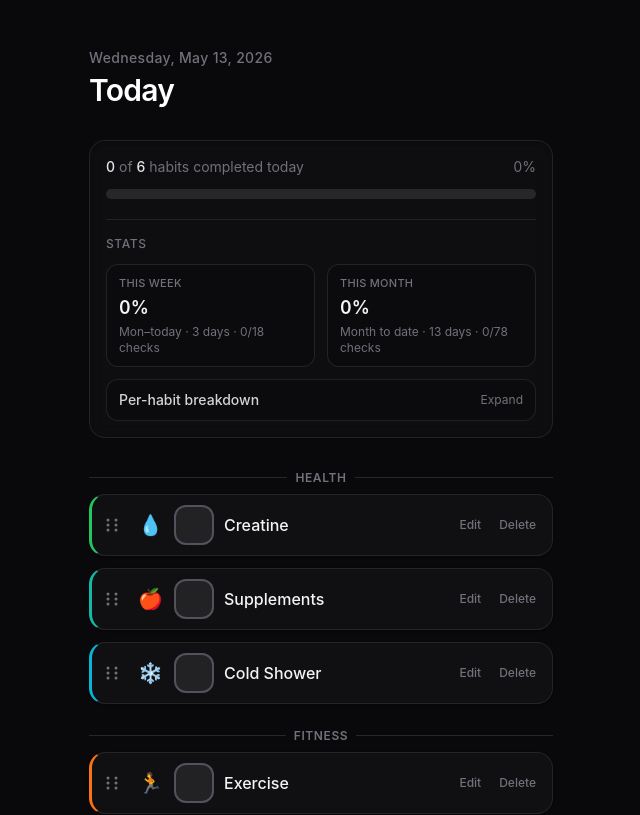
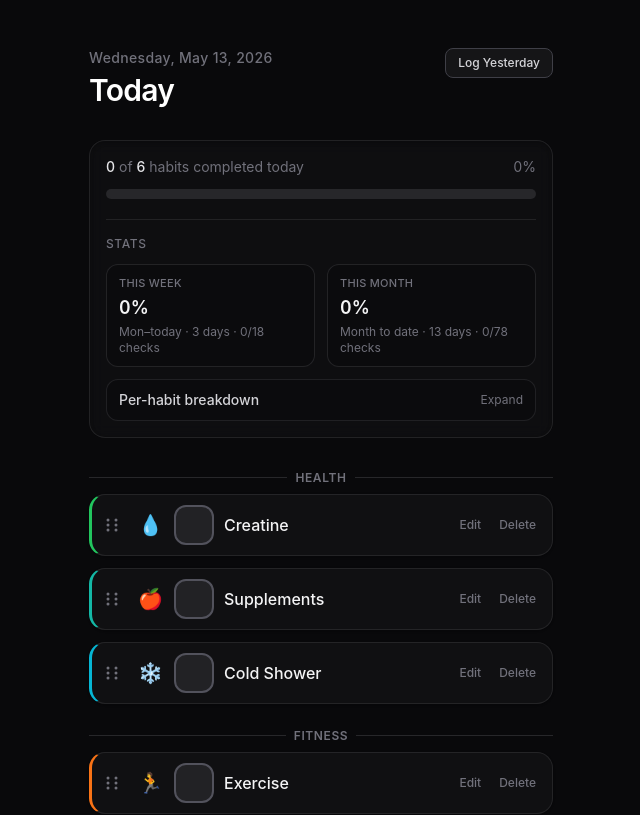
Before and after one commit to shaurya10n/habit-tracker, a React (Vite) app: page / in a window 1280 px wide. Shown: the top 815 px of the page, without its empty margins (319-959 px from the left). Built offline with nearby package versions, Linux system fonts and the light colour scheme.

Commit message:
complete yesterday's tasks

```diff
--- a/src/App.tsx
+++ b/src/App.tsx
@@ -517,7 +517,8 @@ type HabitDraft = {
 
 type SortableHabitRowProps = {
   habit: Habit
-  today: string
+  logDate: string
+  dragDisabled?: boolean
   completions: Persisted['completions']
   habitRates: Record<string, { week: RateResult; month: RateResult }>
   bestStreakByHabitId: Record<string, number>
@@ -528,7 +529,8 @@ type SortableHabitRowProps = {
 
 function SortableHabitRow({
   habit,
-  today,
+  logDate,
+  dragDisabled = false,
   completions,
   habitRates,
   bestStreakByHabitId,
@@ -543,7 +545,7 @@ function SortableHabitRow({
     transform,
     transition,
     isDragging,
-  } = useSortable({ id: habit.id })
+  } = useSortable({ id: habit.id, disabled: dragDisabled })
 
   const style = {
     transform: CSS.Transform.toString(transform),
@@ -551,7 +553,7 @@ function SortableHabitRow({
     zIndex: isDragging ? 1 : undefined,
   }
 
-  const done = isCompleted(completions, habit.id, today)
+  const done = isCompleted(completions, habit.id, logDate)
   const streak = habitStreak(completions, habit.id)
   const best = bestStreakByHabitId[habit.id] ?? 0
   const showStreakRow = streak > 0 || best > 0
@@ -560,6 +562,7 @@ function SortableHabitRow({
   return (
     <li
       ref={setNodeRef}
+      {...(dragDisabled ? attributes : {})}
       style={{
         ...style,
         borderLeft: `3px solid ${habit.color}`,
@@ -570,10 +573,18 @@ function SortableHabitRow({
     >
       <button
         type="button"
-        className="flex w-8 shrink-0 cursor-grab touch-none items-center justify-center rounded-lg text-zinc-500 hover:bg-zinc-800 hover:text-zinc-300 active:cursor-grabbing"
-        aria-label={`Reorder ${habit.name}`}
-        {...attributes}
-        {...listeners}
+        disabled={dragDisabled}
+        className={[
+          'flex w-8 shrink-0 touch-none items-center justify-center rounded-lg text-zinc-500',
+          dragDisabled
+            ? 'cursor-default opacity-40'
+            : 'cursor-grab hover:bg-zinc-800 hover:text-zinc-300 active:cursor-grabbing',
+        ].join(' ')}
+        aria-label={
+          dragDisabled ? `Reorder unavailable` : `Reorder ${habit.name}`
+        }
+        {...(dragDisabled ? {} : attributes)}
+        {...(dragDisabled ? {} : listeners)}
       >
         <svg
           className="h-5 w-5"
@@ -709,12 +720,19 @@ export default function App() {
     icon: EMOJI_ICONS[0],
   })
   const [newCategoryInput, setNewCategoryInput] = useState('')
+  const [logView, setLogView] = useState<'today' | 'yesterday'>('today')
   const [toasts, setToasts] = useState<ToastItem[]>([])
   const milestoneToastDedupeRef = useRef(new Set<string>())
   const pendingMilestonesRef = useRef<{ name: string; m: number }[]>([])
 
   const now = new Date()
   const today = formatYMD(now)
+  const yesterdayYMD = useMemo(() => {
+    const d = parseYMD(today)
+    d.setDate(d.getDate() - 1)
+    return formatYMD(d)
+  }, [today])
+  const activeLogDate = logView === 'yesterday' ? yesterdayYMD : today
 
   useEffect(() => {
     savePersisted({
@@ -828,10 +846,10 @@ export default function App() {
     })
   }, [habits, completions])
 
-  const completedToday = useMemo(() => {
-    const day = completions[today] ?? {}
+  const completedForActiveDate = useMemo(() => {
+    const day = completions[activeLogDate] ?? {}
     return habits.filter((h) => day[h.id]).length
-  }, [habits, completions, today])
+  }, [habits, completions, activeLogDate])
 
   const { weekDates, monthDates, weekOverall, monthOverall, habitRates } =
     useMemo(() => {
@@ -896,14 +914,15 @@ export default function App() {
   }, [habits, habitOrderByCategory])
 
   const total = habits.length
-  const allDone = total > 0 && completedToday === total
-  const progressPct = total === 0 ? 0 : Math.round((completedToday / total) * 100)
+  const allDone = total > 0 && completedForActiveDate === total
+  const progressPct =
+    total === 0 ? 0 : Math.round((completedForActiveDate / total) * 100)
 
   const toggle = useCallback(
     (habitId: string) => {
       setData((s) => {
         const next: Persisted['completions'] = { ...s.completions }
-        const day = { ...(next[today] ?? {}) }
+        const day = { ...(next[activeLogDate] ?? {}) }
         if (day[habitId]) {
           delete day[habitId]
         } else {
@@ -912,14 +931,14 @@ export default function App() {
         let nextCompletions: Persisted['completions']
         if (Object.keys(day).length === 0) {
           nextCompletions = { ...next }
-          delete nextCompletions[today]
+          delete nextCompletions[activeLogDate]
         } else {
-          nextCompletions = { ...next, [today]: day }
+          nextCompletions = { ...next, [activeLogDate]: day }
         }
         return { ...s, completions: nextCompletions }
       })
     },
-    [today],
+    [activeLogDate],
   )
 
   const saveHabitModal = useCallback(() => {
@@ -1091,12 +1110,16 @@ export default function App() {
     return arr
   }, [categoryOptions, draft.category])
 
-  const dateLabel = now.toLocaleDateString(undefined, {
+  const headerDateLabel = useMemo(() => {
+    const d =
+      logView === 'yesterday' ? parseYMD(yesterdayYMD) : parseYMD(today)
+    return d.toLocaleDateString(undefined, {
       weekday: 'long',
       year: 'numeric',
       month: 'long',
       day: 'numeric',
     })
+  }, [logView, yesterdayYMD, today])
 
   return (
     <div className="min-h-dvh bg-zinc-950 text-zinc-100 antialiased">
@@ -1117,13 +1140,42 @@ export default function App() {
       </div>
 
       <div className="mx-auto flex min-h-dvh max-w-lg flex-col px-4 pb-10 pt-8 sm:px-6 sm:pt-12">
-        <header className="mb-8 space-y-1">
+        <header className="mb-8 space-y-3">
+          <div className="flex flex-wrap items-start justify-between gap-3">
+            <div className="min-w-0 space-y-1">
               <p className="text-sm font-medium tracking-wide text-zinc-500">
-            {dateLabel}
+                {headerDateLabel}
               </p>
               <h1 className="text-2xl font-semibold tracking-tight text-white sm:text-3xl">
-            Today
+                {logView === 'yesterday' ? 'Yesterday' : 'Today'}
               </h1>
+            </div>
+            <div className="flex shrink-0 flex-col items-end gap-2 sm:flex-row sm:items-center">
+              {logView === 'today' ? (
+                <button
+                  type="button"
+                  onClick={() => setLogView('yesterday')}
+                  className="rounded-lg border border-zinc-700 bg-zinc-900/80 px-3 py-1.5 text-xs font-medium text-zinc-300 transition-colors hover:border-zinc-600 hover:bg-zinc-800 hover:text-white"
+                >
+                  Log Yesterday
+                </button>
+              ) : (
+                <button
+                  type="button"
+                  onClick={() => setLogView('today')}
+                  className="rounded-lg border border-zinc-700 bg-zinc-900/80 px-3 py-1.5 text-xs font-medium text-zinc-300 transition-colors hover:border-zinc-600 hover:bg-zinc-800 hover:text-white"
+                >
+                  Back to today
+                </button>
+              )}
+            </div>
+          </div>
+          {logView === 'yesterday' && (
+            <p className="text-xs text-zinc-500">
+              Catch up on yesterday only — older dates stay read-only in this
+              app.
+            </p>
+          )}
         </header>
 
         <section
@@ -1137,11 +1189,15 @@ export default function App() {
               ) : (
                 <>
                   <span className="font-medium text-zinc-200">
-                    {completedToday}
+                    {completedForActiveDate}
                   </span>
                   <span className="text-zinc-500"> of </span>
                   <span className="font-medium text-zinc-200">{total}</span>
-                  <span className="text-zinc-500"> habits completed today</span>
+                  <span className="text-zinc-500">
+                    {' '}
+                    habits completed{' '}
+                    {logView === 'yesterday' ? 'yesterday' : 'today'}
+                  </span>
                 </>
               )}
             </span>
@@ -1152,10 +1208,14 @@ export default function App() {
           <div
             className="h-2.5 overflow-hidden rounded-full bg-zinc-800"
             role="progressbar"
-            aria-valuenow={completedToday}
+            aria-valuenow={completedForActiveDate}
             aria-valuemin={0}
             aria-valuemax={total}
-            aria-label="Habits completed today"
+            aria-label={
+              logView === 'yesterday'
+                ? 'Habits completed yesterday'
+                : 'Habits completed today'
+            }
           >
             <div
               className="h-full rounded-full bg-gradient-to-r from-emerald-500 to-teal-400 transition-all duration-500 ease-out"
@@ -1257,10 +1317,14 @@ export default function App() {
         {allDone && (
           <div className="animate-habit-done mb-6 overflow-hidden rounded-2xl border border-emerald-500/30 bg-emerald-950/40 px-4 py-4 text-center">
             <p className="text-lg font-semibold text-emerald-200">
-              All done for today
+              {logView === 'yesterday'
+                ? 'All done for yesterday'
+                : 'All done for today'}
             </p>
             <p className="mt-1 text-sm text-emerald-400/90">
-              Nice work — see you tomorrow.
+              {logView === 'yesterday'
+                ? 'Nice — your streaks are updated.'
+                : 'Nice work — see you tomorrow.'}
             </p>
           </div>
         )}
@@ -1298,7 +1362,8 @@ export default function App() {
                         <SortableHabitRow
                           key={habit.id}
                           habit={habit}
-                          today={today}
+                          logDate={activeLogDate}
+                          dragDisabled={logView === 'yesterday'}
                           completions={completions}
                           habitRates={habitRates}
                           bestStreakByHabitId={bestStreakByHabitId}
```
Lines whose indentation alone changed are shown as unchanged.
